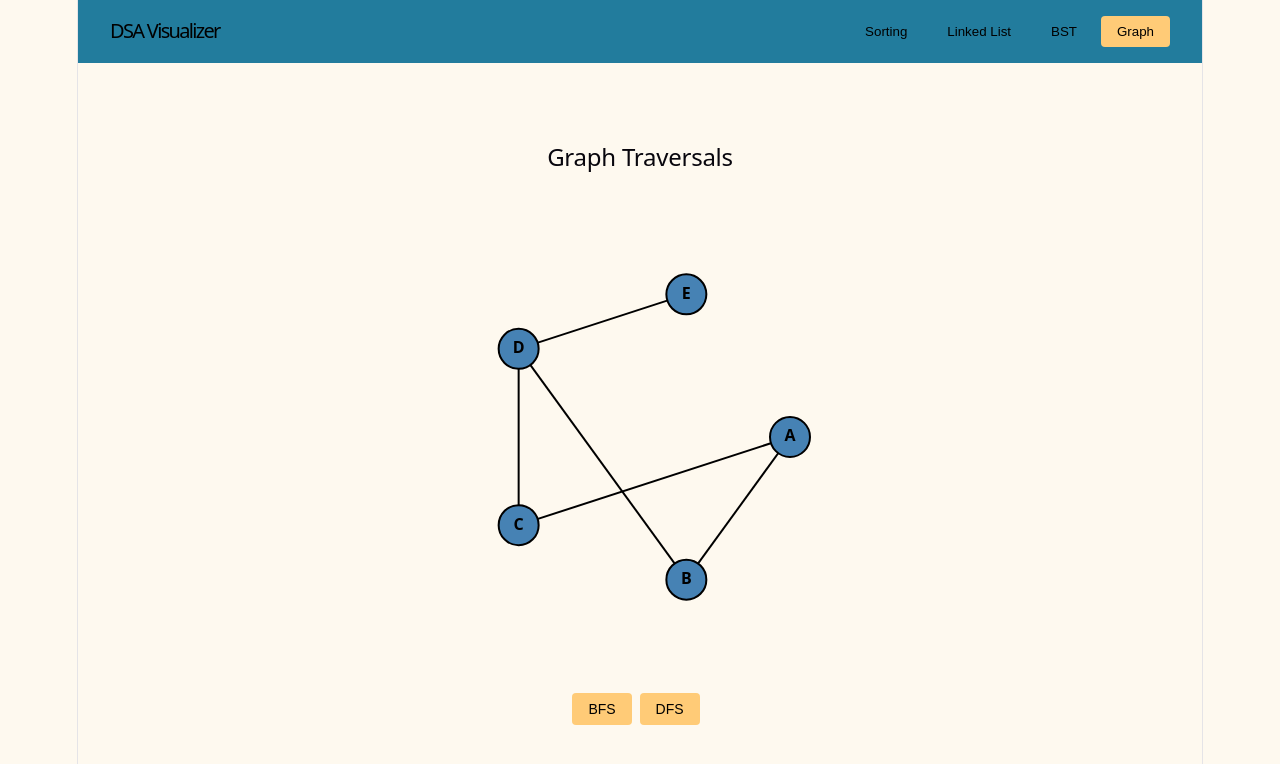
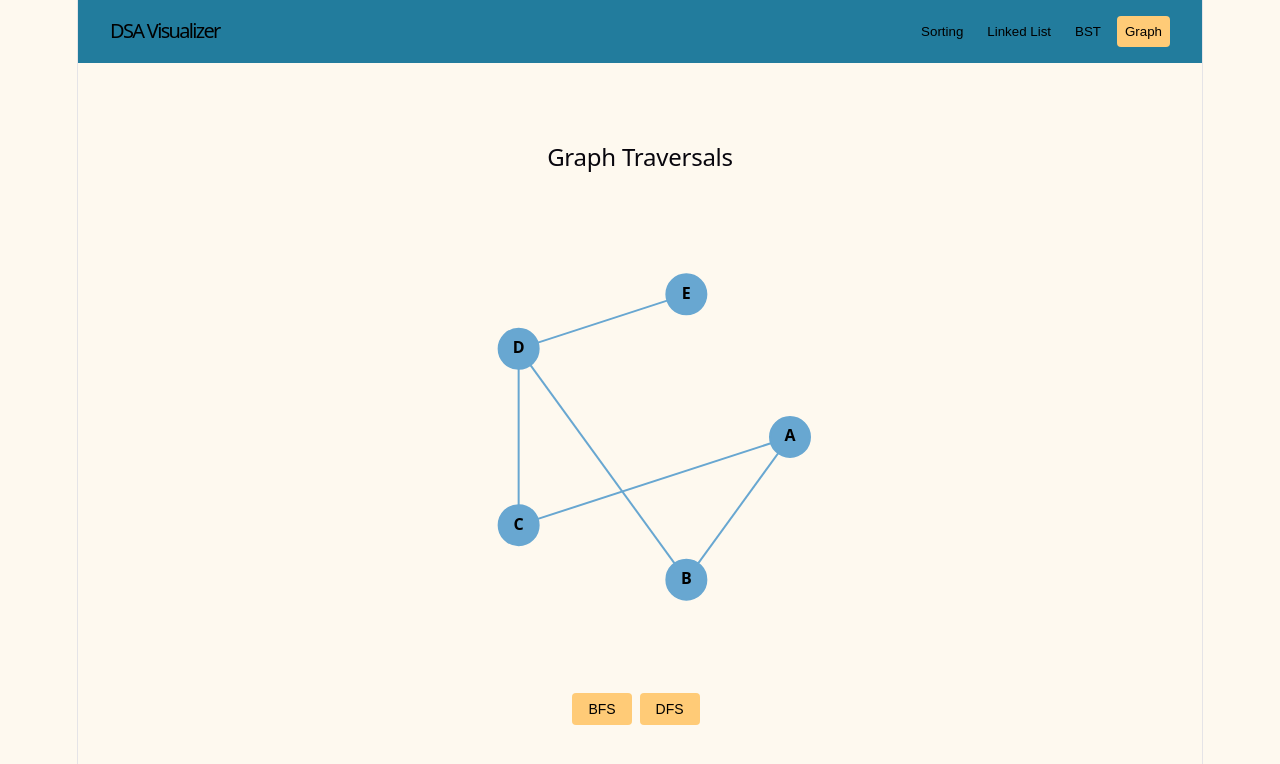
Before and after one commit to Daniel-DeLaCruz908/dsa-visualizer, a React (Vite) app: page / in a window 1280 px wide. Both pictures are taken after a click on the button "Graph". Shown: the top 764 px of the page. Built offline with nearby package versions, Linux system fonts and the light colour scheme.

Commit message:
Further work done to the styling of the pages. Fixed lines on the binary search tree.

```diff
--- a/src/App.jsx
+++ b/src/App.jsx
@@ -7,31 +7,32 @@ import SortingVisualizer from './SortingVisualizer'
 import LinkedListVisualizer from './LinkedList'
 import BSTVisualizer from './BST'
 import GraphVisualizer from './Graph'
+import { colors } from './styles'
 
 function App() {
   const [activeTab, setActiveTab] = useState('sorting')
 
   return (
-    <div style={{ minHeight: '100vh', backgroundColor: '#fef9ef', color: 'black', display: 'flex', flexDirection: 'column' }}>
+    <div style={{ minHeight: '100vh', backgroundColor: colors.background, color: colors.text, display: 'flex', flexDirection: 'column' }}>
 
       <nav style={{
-        backgroundColor: '#227c9d',
+        backgroundColor: colors.surface,
         padding: '16px 32px',
         display: 'flex',
         justifyContent: 'space-between',
         alignItems: 'center'
       }}>
-        <h1 style={{ color: 'black', margin: 0, fontSize: '20px' }}>DSA Visualizer</h1>
+        <h1 style={{ color: colors.text, margin: 0, fontSize: '20px' }}>DSA Visualizer</h1>
         <div style={{ display: 'flex', gap: '8px' }}>
           {['sorting', 'linkedlist', 'bst', 'graph'].map((tab) => (
             <button
               key={tab}
               onClick={() => setActiveTab(tab)}
               style={{
-                backgroundColor: activeTab === tab ? '#ffcb77' : 'transparent',
-                color: 'black',
+                backgroundColor: activeTab === tab ? colors.primary : 'transparent',
+                color: colors.text,
                 border: 'none',
-                padding: '8px 16px',
+                padding: '8px',
                 borderRadius: '4px',
                 cursor: 'pointer'
               }}
--- a/src/BST.jsx
+++ b/src/BST.jsx
@@ -1,5 +1,6 @@
 import { useState, useRef, useEffect } from 'react'
 import { buttonStyle } from './styles'
+import { colors } from './styles'
 
 class BSTNode {
   constructor(value) {
@@ -162,6 +163,16 @@ function BSTVisualizer() {
     setTimeout(() => setHighlightNode(null), steps.length * 500)
     }
 
+    function shortenLine(x1, y1, x2, y2, offset) {
+      const angle = Math.atan2(y2 - y1, x2 - x1)
+      return {
+        x1: x1 + Math.cos(angle) * offset,
+        y1: y1 + Math.sin(angle) * offset,
+        x2: x2 - Math.cos(angle) * offset,
+        y2: y2 - Math.sin(angle) * offset
+      }
+    }
+
     return (
         <div style={{ padding: '32px' }}>
           <h2 style={{ marginBottom: '16px' }}>Binary Search Tree</h2>
@@ -188,8 +199,8 @@ function BSTVisualizer() {
                                 style={{
                                 border: `2px solid ${
                                 highlightedNode?.value === node.value
-                                ? highlightedNode.found ? 'green' : 'yellow'
-                                : 'coral'
+                                ? highlightedNode.found ? 'green' : colors.primary
+                                : colors.secondary
                                 }`,
                                 padding: '8px',
                                 borderRadius: '4px',
@@ -226,20 +237,26 @@ function BSTVisualizer() {
 
                         return (
                         <g key={key}>
-                            {parent && left && (
-                            <line
-                                x1={parent.x} y1={parent.y}
-                                x2={left.x} y2={left.y}
-                                stroke="coral" strokeWidth="1"
-                            />
-                            )}
-                            {parent && right && (
-                            <line
-                                x1={parent.x} y1={parent.y}
-                                x2={right.x} y2={right.y}
-                                stroke="coral" strokeWidth="1"
-                            />
-                            )}
+                            {parent && left && (() => {
+                              const adjusted = shortenLine(parent.x, parent.y, left.x, left.y, 25)
+                              return (
+                                <line
+                                  x1={adjusted.x1} y1={adjusted.y1}
+                                  x2={adjusted.x2} y2={adjusted.y2}
+                                  stroke={colors.secondary} strokeWidth="1"
+                                />
+                              )
+                            })()}
+                            {parent && right && (() => {
+                              const adjusted = shortenLine(parent.x, parent.y, right.x, right.y, 25)
+                              return (
+                                <line
+                                  x1={adjusted.x1} y1={adjusted.y1}
+                                  x2={adjusted.x2} y2={adjusted.y2}
+                                  stroke={colors.secondary} strokeWidth="1"
+                                />
+                              )
+                            })()}
                         </g>
                         )
                     })
--- a/src/Graph.jsx
+++ b/src/Graph.jsx
@@ -1,5 +1,6 @@
 import { useState } from 'react'
 import { buttonStyle } from './styles'
+import { colors } from './styles'
 
 class Graph {
   constructor() {
@@ -121,7 +122,7 @@ function GraphVisualizer() {
                         key={index}
                         x1={positionA.x} y1={positionA.y}
                         x2={positionB.x} y2={positionB.y}
-                        stroke="black"
+                        stroke={colors.secondary}
                         strokeWidth="2"
                     />
                     )
@@ -134,8 +135,8 @@ function GraphVisualizer() {
                         <circle
                         cx={position.x} cy={position.y}
                         r="20"
-                        fill={visitedNodes.includes(vertex) ? 'yellow' : 'steelblue'}
-                        stroke="black"
+                        fill={visitedNodes.includes(vertex) ? colors.primary : colors.secondary}
+                        stroke={colors.secondary}
                         strokeWidth="2"
                         />
                         <text
--- a/src/LinkedList.jsx
+++ b/src/LinkedList.jsx
@@ -1,5 +1,6 @@
 import { useState } from 'react'
 import { buttonStyle } from './styles'
+import { colors } from './styles'
 
 class ListNode {
   constructor(value) {
@@ -102,7 +103,7 @@ function LinkedListVisualizer() {
                 <span key={index}>
                 <div style={{
                     display: 'inline-block',
-                    border: '2px solid steelblue',
+                    border: `2px solid ${colors.secondary}`,
                     padding: '8px',
                     borderRadius: '4px',
                     margin: '4px'
--- a/src/SortingVisualizer.jsx
+++ b/src/SortingVisualizer.jsx
@@ -1,5 +1,6 @@
 import { useState } from 'react'
 import { buttonStyle } from './styles'
+import { colors } from './styles'
 
 function SortingVisualizer() {
     function generateArray() {
@@ -118,7 +119,7 @@ function SortingVisualizer() {
             <h2 style={{ marginBottom: '16px' }}>Binary & Insertion Sort</h2>
             <div style={{ whiteSpace: 'nowrap' }}>
             {array.map((value, index) => (
-                <div key={index} style={{height: value, width: 20, backgroundColor: comparing.includes(index) ? 'red' : 'steelblue', display: 'inline-block', verticalAlign: 'bottom'}}></div>
+                <div key={index} style={{height: value, width: 20, backgroundColor: comparing.includes(index) ? colors.primary : colors.secondary, display: 'inline-block', verticalAlign: 'bottom'}}></div>
             ))}
             </div>
 
--- a/src/index.css
+++ b/src/index.css
@@ -119,3 +119,7 @@ code {
 body {
   background-color: #fef9ef;
 }
+
+input:focus {
+  outline: none;
+}
--- a/src/styles.js
+++ b/src/styles.js
@@ -1,7 +1,16 @@
+export const colors = {
+    background: '#fef9ef',
+    surface: '#227c9d',
+    primary: '#ffcb77',
+    secondary: 'rgb(104, 167, 209)',
+    text: '#000000',
+    textMuted: '#a0a0b0',
+}
+
 export const buttonStyle = {
     padding: '8px 16px',
-    backgroundColor: '#ffcb77',
-    color: 'black',
+    backgroundColor: colors.primary,
+    color: colors.text,
     border: 'none',
     borderRadius: '4px',
     cursor: 'pointer',
```
